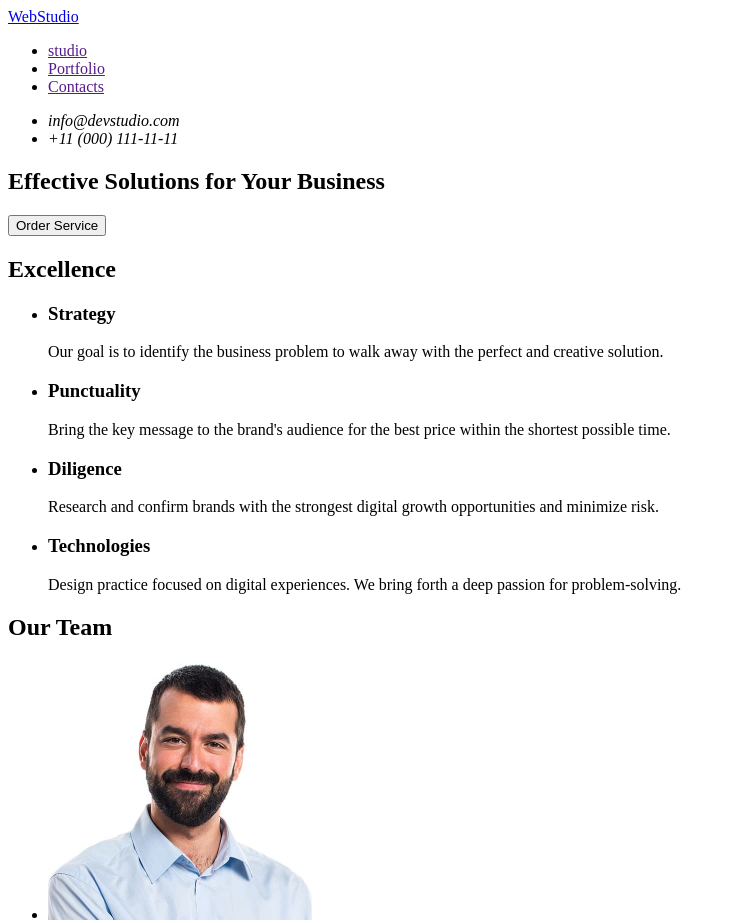
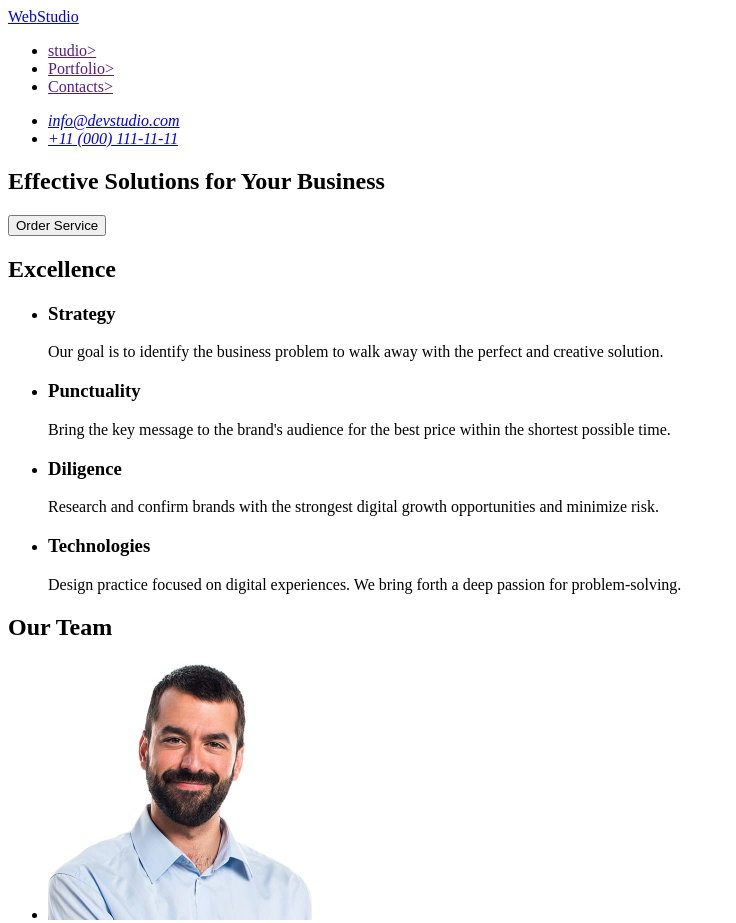
Before and after one commit to VladuslavFlorko1/goit-markup-hw-01, a plain HTML site: page index.html in a window 1280 px wide. Shown: the top 923 px of the page, without its empty margins (0-736 px from the left). Drawn offline with Linux system fonts and the light colour scheme.

Commit message:
add index.html.file

```diff
--- a/index.html
+++ b/index.html
@@ -12,15 +12,15 @@
     <nav>
       <a href="./index.html">WebStudio</a>
       <ul>
-        <li><a href="">studio</a></li>
-        <li><a href="">Portfolio</a></li>
-        <li><a href="">Contacts</a></li>
+        <li><a href="">studio></a></li>
+        <li><a href="">Portfolio></a></li>
+        <li><a href="">Contacts></a></li>
       </ul>
     </nav>
     <address>
       <ul>
-        <li href="mailto:info@devstudio.com">info@devstudio.com</li>
-        <li href="tel:+110001111111">+11 (000) 111-11-11</li>
+        <li> <a href="mailto:info@devstudio.com">info@devstudio.com</a></li>
+        <li> <a href="tel:+110001111111">+11 (000) 111-11-11</a></li>
       </ul>
 
     </address>
```
